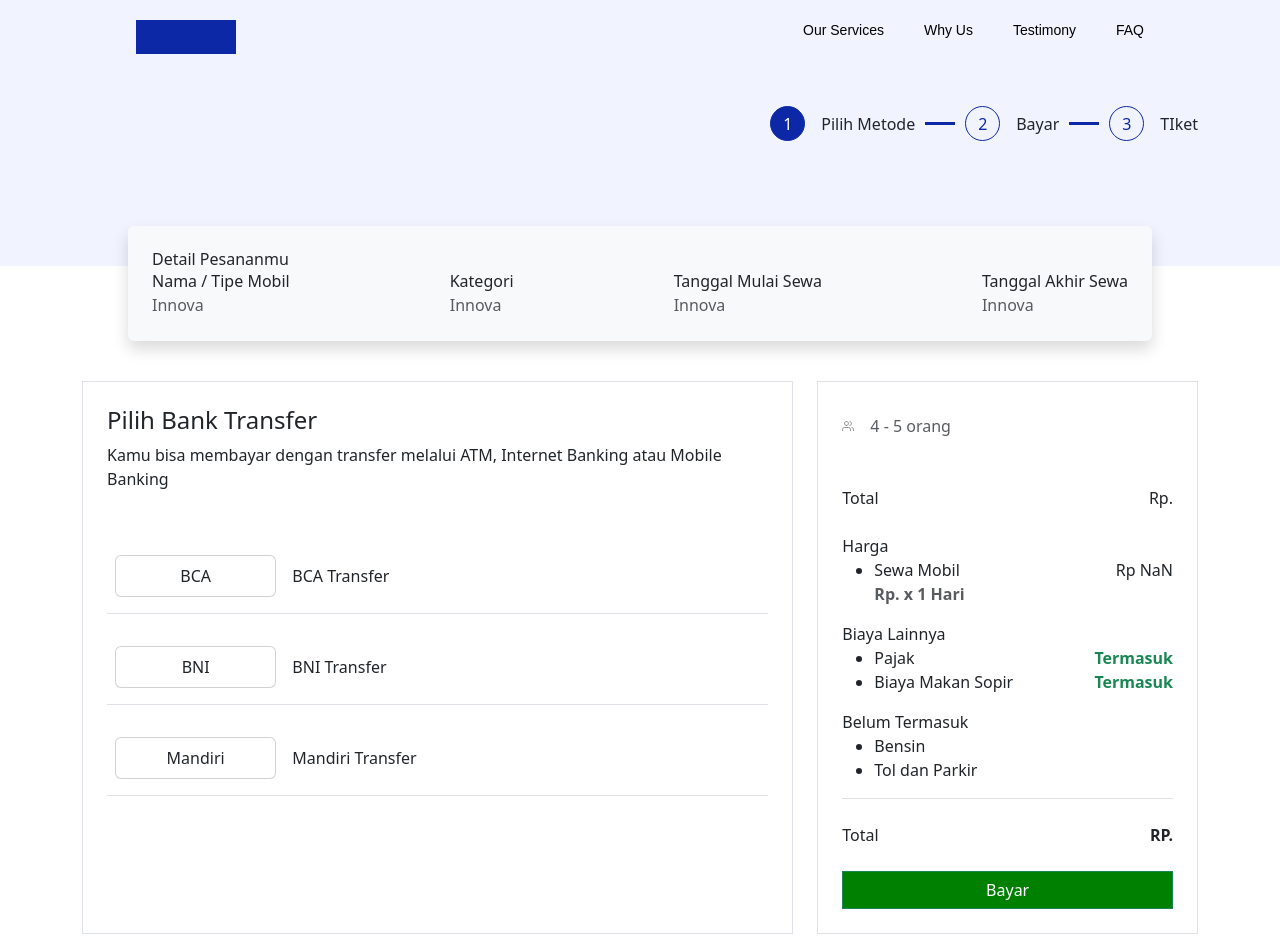
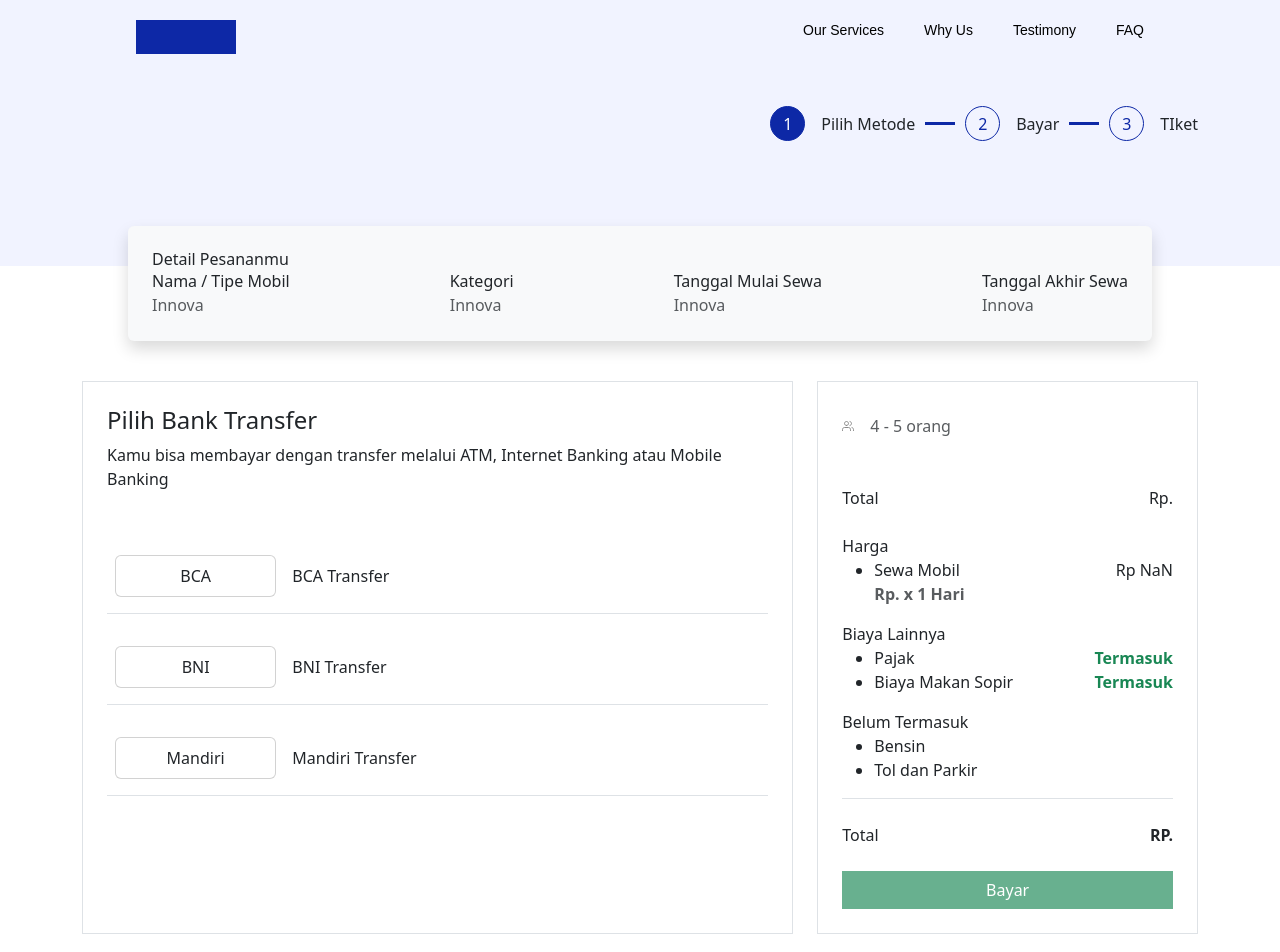
Before and after one commit to HarisMI40/fer-rental-mobil-public, a React (Vite) app: page /pembayaran in a window 1280 px wide. Shown: the top 952 px of the page. Built offline with nearby package versions, Linux system fonts and the light colour scheme.

Commit message:
update metode pembayaran lanjut

```diff
--- a/features/stepPembayaran/stepPembayaranSlice.js
+++ b/features/stepPembayaran/stepPembayaranSlice.js
@@ -6,7 +6,11 @@ const stepPembayaran = createSlice({
   initialState: {
     step: 1,
     completed: 0,
-    metode_pembayaran: "",
+    metode_pembayaran: {
+      bank : "",
+      deskripsi : "",
+      no_rek : ""
+    },
     data: [
       {
         nomor: "1",
```
